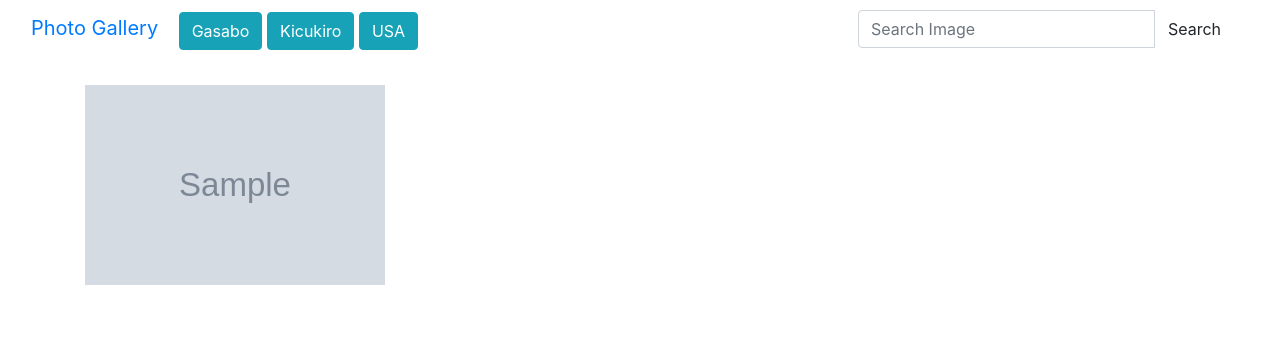
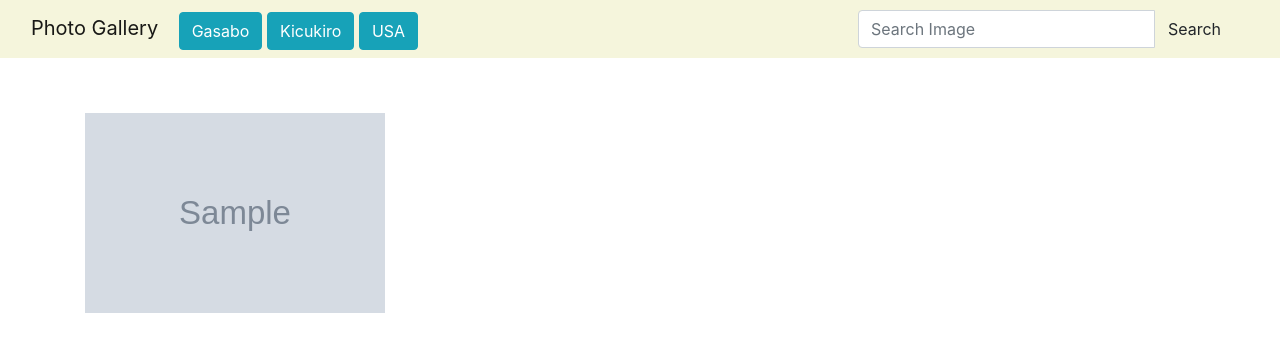
Before and after one commit to Agnes-N/Gallery, a Django app: page /location/1 in a window 1280 px wide. Shown: the top 352 px of the page. Run offline with Django 3.2, Linux system fonts and the light colour scheme; tables that the repository leaves empty hold one stand-in row (values such as "Sample post"); grey boxes marked "Sample" are stand-in pictures; some libraries are stand-ins or nearby versions.

Commit message:
made some changes

```diff
--- a/images/templates/location.html
+++ b/images/templates/location.html
@@ -33,11 +33,11 @@
 
     {% for image in location_of_image %}
 
-    <div class="row">
+    <div class="row" style="margin-top:5%">
 
         <!--Display images  -->
         <div class="col-xs-6 col-sm-6 col-md-6 col-lg-6">
-            <img src="{{image.pic_image.url}} " width="300" height="200" class="img-responsive" alt="Image" style="margin-top:5%" data-toggle="modal" data-target="#{{image.id}}">
+            <img src="{{image.pic_image.url}} " width="300" height="200" class="img-responsive" alt="Image" style="margin-bottom:2%" data-toggle="modal" data-target="#{{image.id}}">
         </div>
     </div>
     {% endfor %}
--- a/images/templates/navbar.html
+++ b/images/templates/navbar.html
@@ -6,7 +6,7 @@
   <meta name="viewport" content="width=device-width, initial-scale=1">
 </head>
 <body>
-  <nav class="navbar navbar-inverse">
+  <nav class="navbar navbar-expand-lg navbar-light beige" style="background-color:beige">
     <div class="container-fluid">
       <div class="navbar-header">
         <a class="navbar-brand" href="{% url 'welcome' %}">Photo Gallery</a>
--- a/images/templates/search.html
+++ b/images/templates/search.html
@@ -37,7 +37,7 @@
           <p>Image category: {{image.image_category}}</p><label for="location">Image location: {{image.location}}</label>
         </div>
         <div class="modal-footer">
-          <!-- <input class="form-control" type="text" value="http://127.0.0.1.8000{{image.pic_image.url}}" id="thislinkhere-{{image.id}}"> -->
+          <input class="form-control" type="text" value="http://127.0.0.1.8000{{image.pic_image.url}}" id="thislinkhere-{{image.id}}">
           <a onclick="copyLink({image,id})"><button type="button" class="btn btn-info my-2 my-sm-0 link-btn">Copy image link</button></a>
           <button type="button" class="btn btn-secondary" data-dismiss="modal">Close</button>
         </div>
```
